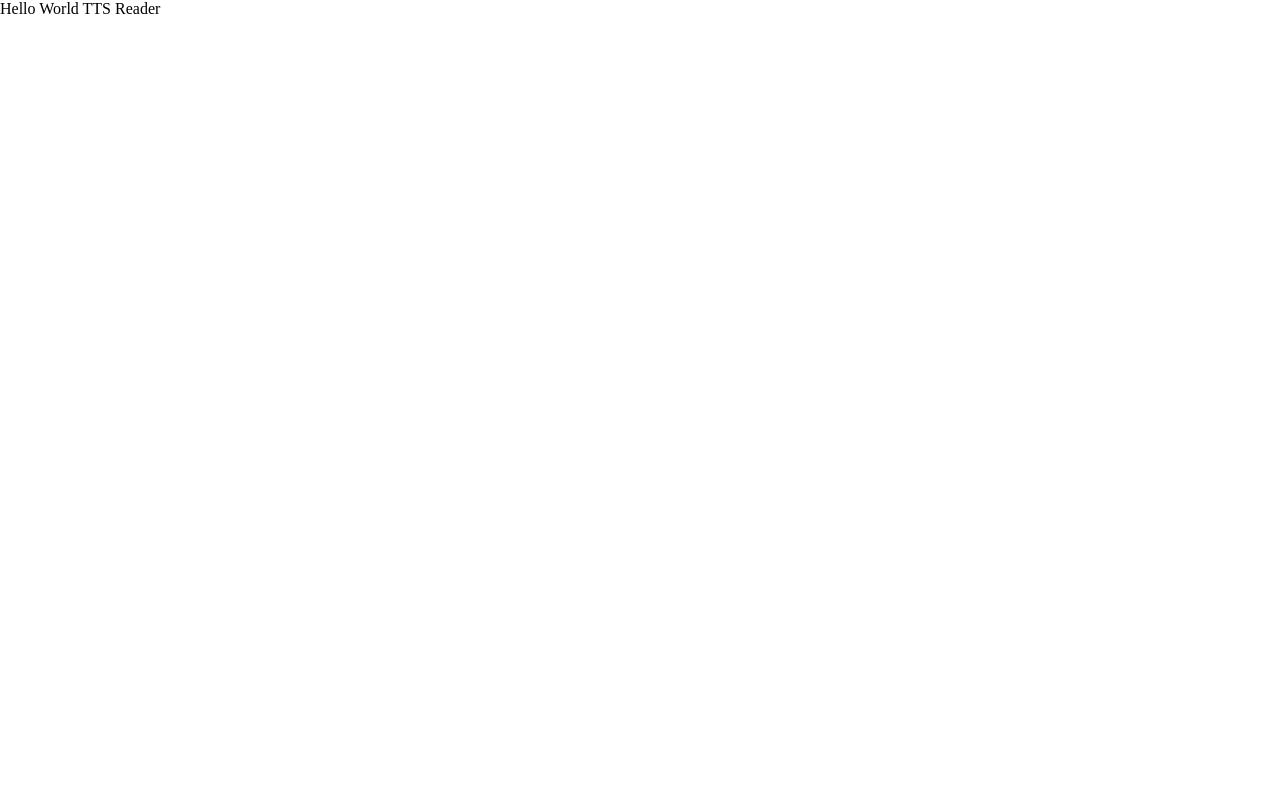
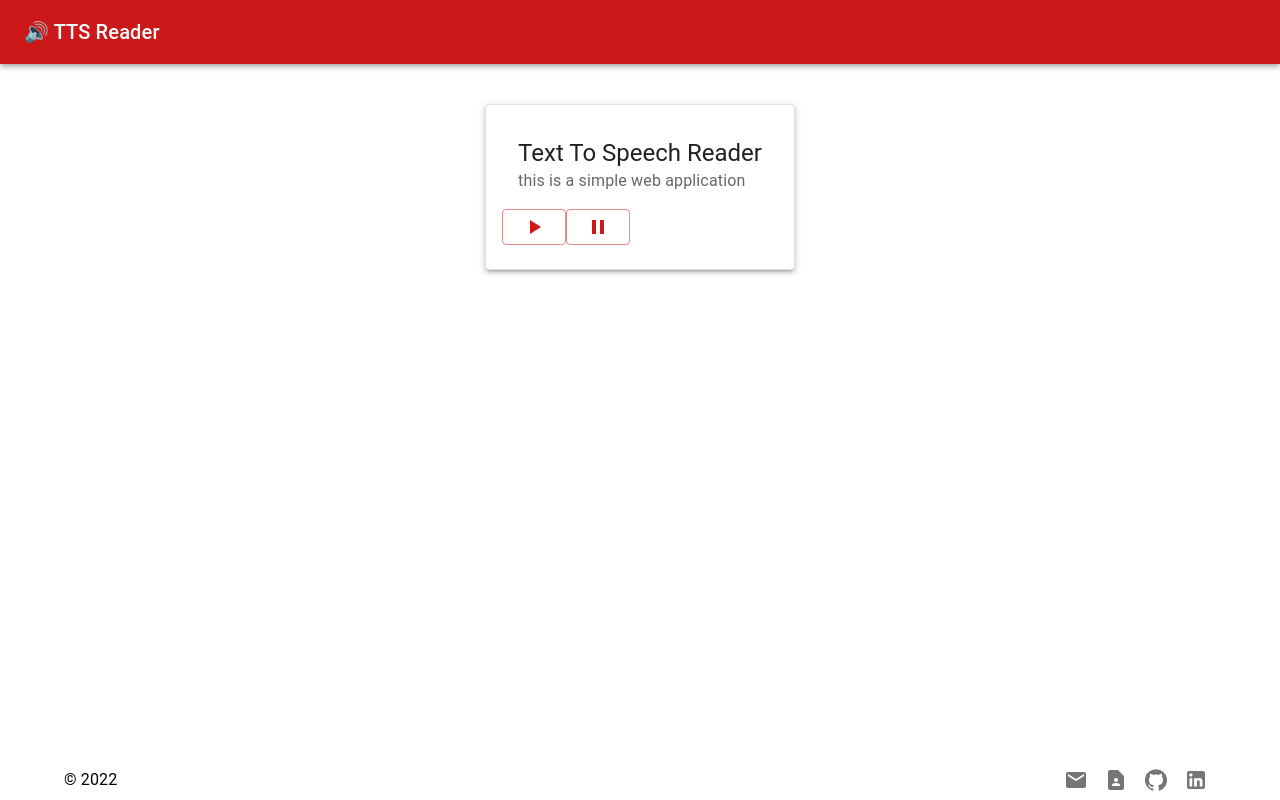
Before and after one commit to stephansama/TTSReader, a React (Create React App) app: page / in a window 1280 px wide. Built offline with nearby package versions, Linux system fonts and the light colour scheme.

Commit message:
updated mui styling

```diff
--- a/src/App.jsx
+++ b/src/App.jsx
@@ -1,5 +1,21 @@
+import Footer from './components/Footer'
+import Header from './components/Header'
+import Main from './components/Main'
+
 function App() {
-	return <>Hello World TTS Reader</>
+	return (
+		<div
+			style={{
+				display: 'flex',
+				flexDirection: 'column',
+				height: '100vh',
+			}}
+		>
+			<Header />
+			<Main />
+			<Footer />
+		</div>
+	)
 }
 
 export default App
--- /dev/null
+++ b/src/components/Footer.jsx
@@ -0,0 +1,43 @@
+import { GitHub, LinkedIn } from '@mui/icons-material'
+import ContactPageIcon from '@mui/icons-material/ContactPage'
+import EmailIcon from '@mui/icons-material/Email'
+import { IconButton, Container, Tooltip, Typography } from '@mui/material'
+
+const Footer = () => {
+	return (
+		<Container
+			sx={{
+				display: 'flex',
+				justifyContent: 'space-between',
+			}}
+		>
+			<div style={{ display: 'flex', alignItems: 'center' }}>
+				<Typography>&copy; 2022</Typography>
+			</div>
+			<div>
+				<Tooltip title='E-Mail' placement='top'>
+					<IconButton>
+						<EmailIcon />
+					</IconButton>
+				</Tooltip>
+				<Tooltip title='Portfolio' placement='top'>
+					<IconButton>
+						<ContactPageIcon />
+					</IconButton>
+				</Tooltip>
+				<Tooltip title='GitHub' placement='top'>
+					<IconButton>
+						<GitHub />
+					</IconButton>
+				</Tooltip>
+				<Tooltip title='LinkedIn' placement='top'>
+					<IconButton>
+						<LinkedIn />
+					</IconButton>
+				</Tooltip>
+			</div>
+		</Container>
+	)
+}
+
+export default Footer
--- /dev/null
+++ b/src/components/Header.jsx
@@ -0,0 +1,16 @@
+import AppBar from '@mui/material/AppBar'
+import Toolbar from '@mui/material/Toolbar'
+import Typography from '@mui/material/Typography'
+const Header = () => {
+	return (
+		<div>
+			<AppBar position='static' color='primary'>
+				<Toolbar sx={{ textAlign: 'center' }}>
+					<Typography variant='h6'>🔊 TTS Reader</Typography>
+				</Toolbar>
+			</AppBar>
+		</div>
+	)
+}
+
+export default Header
--- /dev/null
+++ b/src/components/Main.jsx
@@ -0,0 +1,52 @@
+// COMPONENTS
+import {
+	Button,
+	Card,
+	CardContent,
+	Container,
+	CardHeader,
+	Tooltip,
+} from '@mui/material'
+
+// ICONS
+import PlayArrowIcon from '@mui/icons-material/PlayArrow'
+import PauseIcon from '@mui/icons-material/Pause'
+
+const Main = () => {
+	return (
+		<Container
+			sx={{
+				marginTop: '40px',
+				display: 'flex',
+				flexDirection: 'column',
+				flexGrow: '1',
+				alignItems: 'center',
+			}}
+		>
+			<Card variant='outlined' sx={{ width: 'max-content', boxShadow: 3 }}>
+				<CardContent>
+					{/* Heading */}
+					<CardHeader
+						title='Text To Speech Reader'
+						subheader='this is a simple web application'
+					/>
+					{/* <Typography>Testing</Typography> */}
+
+					{/* Controls */}
+					<Tooltip title='Start'>
+						<Button variant='outlined'>
+							<PlayArrowIcon />
+						</Button>
+					</Tooltip>
+					<Tooltip title='Pause'>
+						<Button variant='outlined'>
+							<PauseIcon />
+						</Button>
+					</Tooltip>
+				</CardContent>
+			</Card>
+		</Container>
+	)
+}
+
+export default Main
--- a/src/index.css
+++ b/src/index.css
@@ -1,3 +1,4 @@
 body {
 	margin: 0;
+	padding: 0;
 }
--- a/src/index.js
+++ b/src/index.js
@@ -2,10 +2,14 @@ import React from 'react'
 import ReactDOM from 'react-dom'
 import './index.css'
 import App from './App'
+import { ThemeProvider } from '@mui/material'
+import { theme } from './theme'
 
 ReactDOM.render(
 	<React.StrictMode>
-		<App />
+		<ThemeProvider theme={theme}>
+			<App />
+		</ThemeProvider>
 	</React.StrictMode>,
 	document.getElementById('root')
 )
--- /dev/null
+++ b/src/theme.js
@@ -0,0 +1,9 @@
+import { createTheme } from '@mui/material'
+
+export const theme = createTheme({
+	palette: {
+		primary: {
+			main: '#CC1818',
+		},
+	},
+})
```
